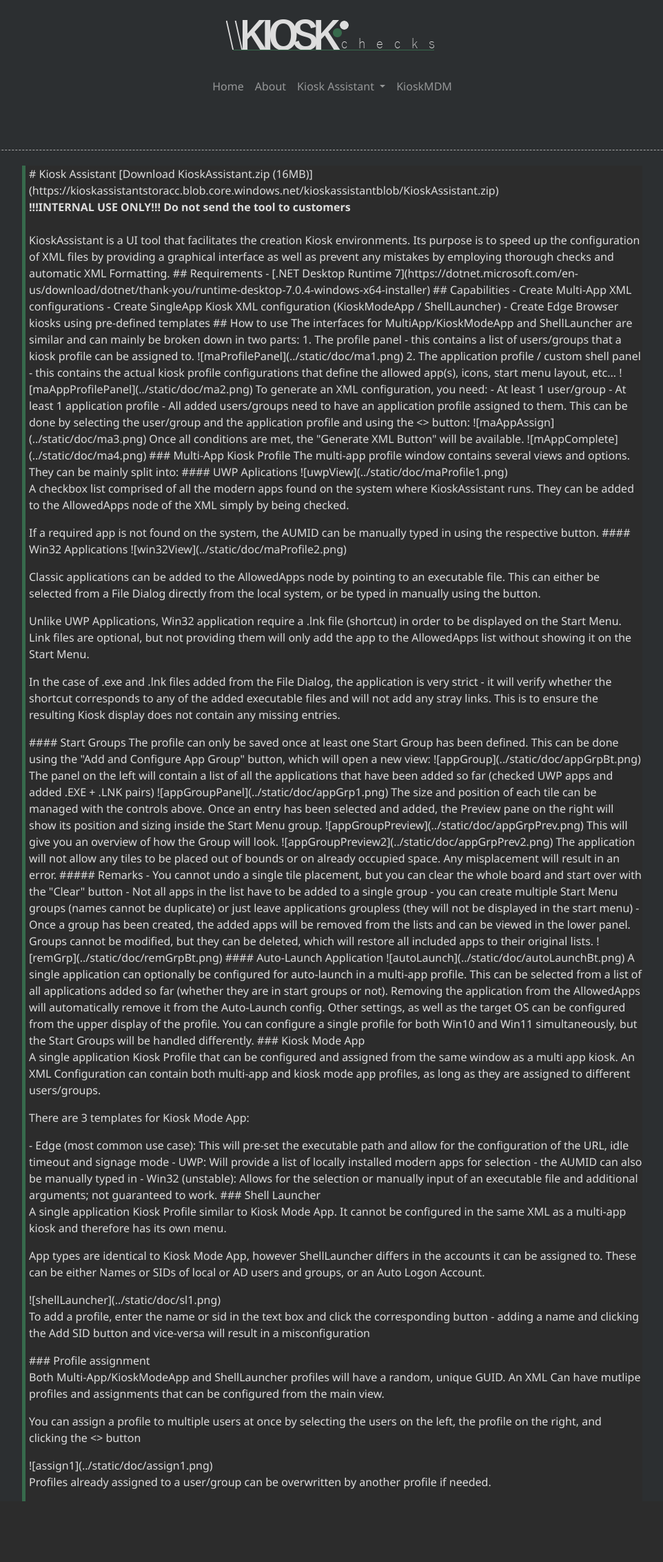
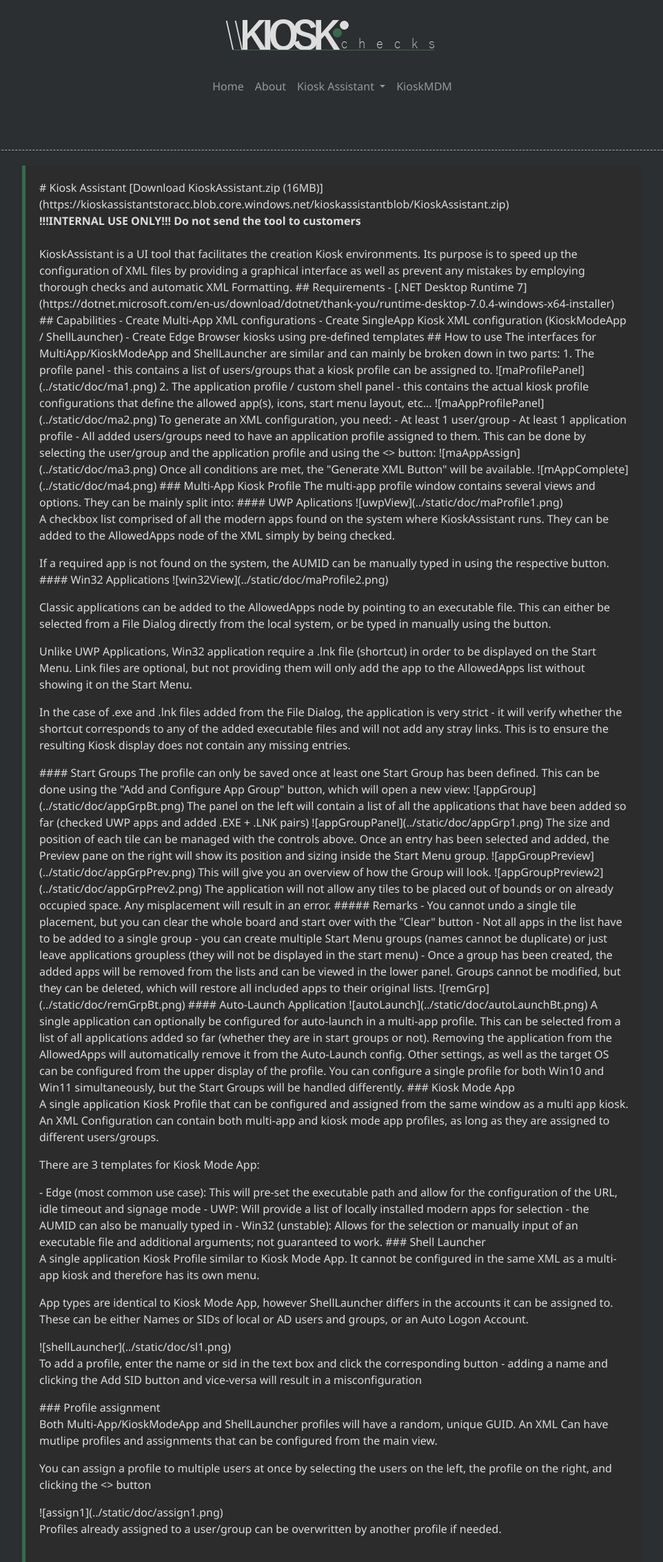
Before and after one commit to florinDNL/KioskChecks, a Flask app: page /documentation in a window 1280 px wide. Shown: the whole page at 69% size, without its empty margins (158-1120 px from the left). Before the commit the page ends 2176 px from the top, so only its background shows below. Run offline with Flask 2, Linux system fonts and the light colour scheme; some libraries are stand-ins or nearby versions.

Commit message:
adjust padding on documentation

```diff
--- a/webapp/static/styles/style.css
+++ b/webapp/static/styles/style.css
@@ -226,7 +226,7 @@
     right: 0;
     margin: auto;
     border-left: 5px solid #376a4c;
-    padding-left: 5px;
+    padding: 20px;
     background-color: #2c2c2c;
 }
 
```
